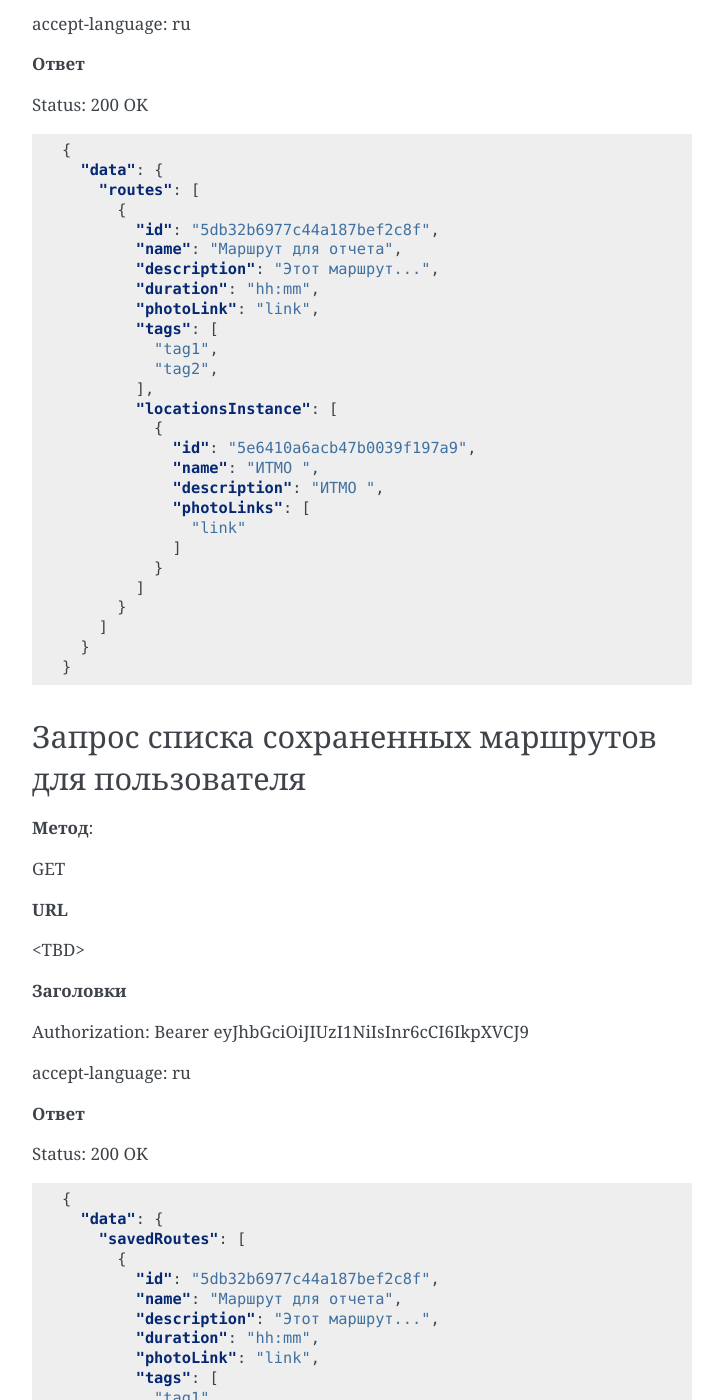
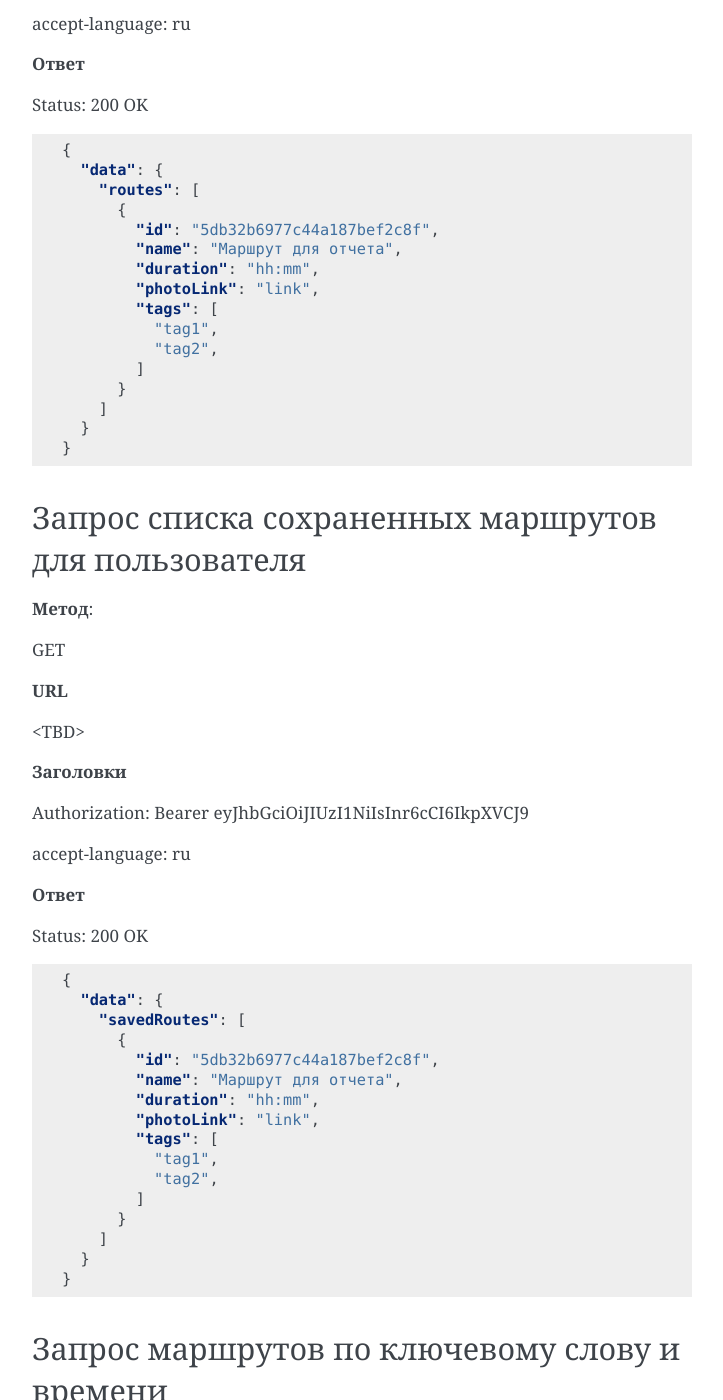
Before and after one commit to dh-center/st-retrospect-docs, a Sphinx documentation site: the page built from docs/pages/api-spec.rst, in a window 1280 px wide and 1400 px high, scrolled down 1530 px. Shown: the whole window, without its empty margins (388-1111 px from the left). Built offline with Sphinx 7.4.7, drawn with Linux system fonts in a browser that asks for light colours; some of the changed text lies outside the part shown.

Commit message:
Removed unnecessary fields from routes requests

```diff
--- a/docs/pages/api-spec.rst
+++ b/docs/pages/api-spec.rst
@@ -84,22 +84,11 @@ Status: 200 OK
           {
             "id": "5db32b6977c44a187bef2c8f",
             "name": "Маршрут для отчета",
-            "description": "Этот маршрут...",
             "duration": "hh:mm",
             "photoLink": "link",
             "tags": [
               "tag1",
               "tag2",
-            ],
-            "locationsInstance": [
-              {
-                "id": "5e6410a6acb47b0039f197a9",
-                "name": "ИТМО ",
-                "description": "ИТМО ",
-                "photoLinks": [
-                  "link"
-                ]
-              }
             ]
           }
         ]
@@ -135,22 +124,11 @@ Status: 200 OK
           {
             "id": "5db32b6977c44a187bef2c8f",
             "name": "Маршрут для отчета",
-            "description": "Этот маршрут...",
             "duration": "hh:mm",
             "photoLink": "link",
             "tags": [
               "tag1",
               "tag2",
-            ],
-            "locationsInstance": [
-              {
-                "id": "5e6410a6acb47b0039f197a9",
-                "name": "ИТМО ",
-                "description": "ИТМО ",
-                "photoLinks": [
-                  "link"
-                ]
-              }
             ]
           }
         ]
@@ -190,22 +168,11 @@ Status: 200 OK
           {
             "id": "5db32b6977c44a187bef2c8f",
             "name": "Маршрут для отчета",
-            "description": "Этот маршрут...",
             "duration": "hh:mm",
             "photoLink": "link",
             "tags": [
               "tag1",
               "tag2",
-            ],
-            "locationsInstance": [
-              {
-                "id": "5e6410a6acb47b0039f197a9",
-                "name": "ИТМО ",
-                "description": "ИТМО ",
-                "photoLinks": [
-                  "link"
-                ]
-              }
             ]
           }
         ]
```
